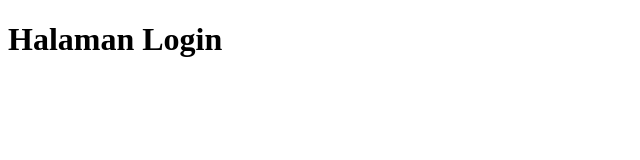
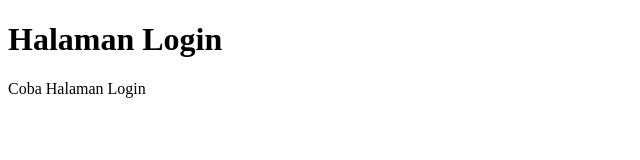
Before and after one commit to mrfisap/belajar1, a plain HTML site: page login.html in a window 1280 px wide. Shown: the whole page, without its empty margins (0-640 px from the left). Drawn offline with Linux system fonts and the light colour scheme.

Commit message:
tambah fitur login

```diff
--- a/login.html
+++ b/login.html
@@ -7,5 +7,6 @@
 </head>
 <body>
     <h1>Halaman Login</h1>
+    <p>Coba Halaman Login</p>
 </body>
 </html>
```
